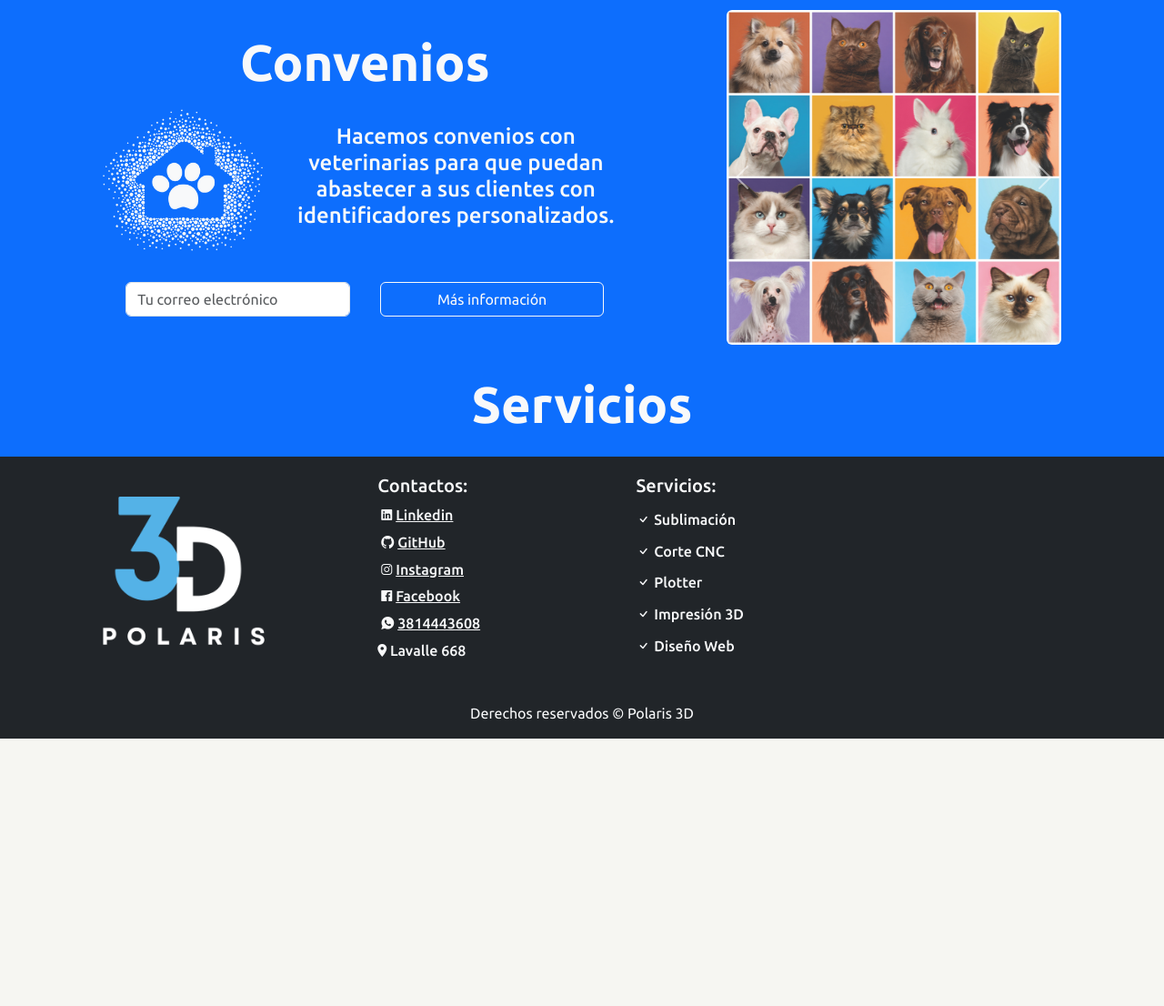
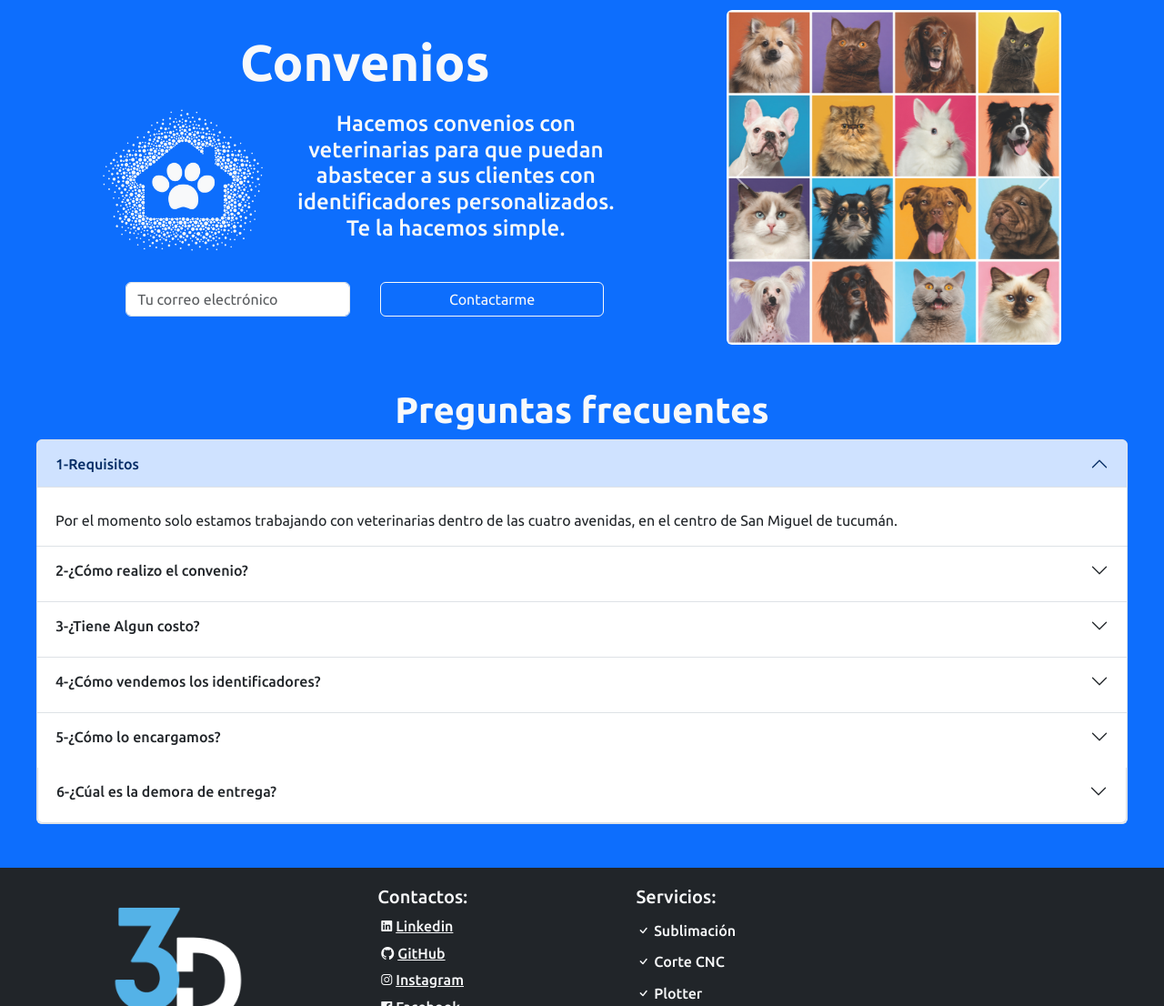
Before and after one commit to IgnacioVelazquez92/Polaris, a plain HTML site: page index.html in a window 1280 px wide. Shown: the part 449-1555 px from the top of the page at 91% size. Before the commit the page ends 1261 px from the top, so only its background shows below. Drawn offline with nearby package versions, Linux system fonts and the light colour scheme; sample sign-in values are in the browser's storage; grey boxes are pictures that could not be loaded.

Commit message:
finalización convenio

```diff
--- a/index.html
+++ b/index.html
@@ -71,14 +71,13 @@
           <h2 class="display-4 fw-bold text-light text-center">Convenios</h2>
           <div class="text-center row justify-content-center align-items-center">
             <img src="/img/programación.png" alt="veterinaria" class="img-fluid col-lg-4 d-none d-lg-block">
-            <p class="h4 text-light text-center col-12 col-lg-8">Hacemos convenios con veterinarias para que puedan abastecer a sus clientes con identificadores personalizados.</p>
+            <p class="h4 text-light text-center col-12 col-lg-8">Hacemos convenios con veterinarias para que puedan abastecer a sus clientes con identificadores personalizados. Te la hacemos simple.</p>
           </div>
-
           <form for="input-convenio" class="row g-3 mt-2 justify-content-center justify-content-lg-evenly">
               <div class="col-12 col-lg-5 mx-0 px-0">
                 <input class="form-control col-12 col-lg-5" type="email" id="input-convenio" required placeholder="Tu correo electrónico">
               </div>
-              <button type="submit"class="btn btn-outline-light col-12 col-lg-5">Más información</button>
+              <button type="submit"class="btn btn-outline-light col-12 col-lg-5">Contactarme</button>
           </form>
         </div>
         </div>
@@ -110,11 +109,84 @@
         </div>
 
       </div>
+      <div class="col-12 col-lg-12 row align-items-center mt-5">
+        <h2 class="display-6 fw-bold text-light text-center">Preguntas frecuentes</h2>
+
+        <div class="accordion" id="accordionPanelsStayOpenExample">
+          <div class="accordion-item">
+            <h2 class="accordion-header" id="panelsStayOpen-headingOne">
+              <button class="accordion-button h1" type="button" data-bs-toggle="collapse" data-bs-target="#panelsStayOpen-collapseOne" aria-expanded="true" aria-controls="panelsStayOpen-collapseOne">
+                1-Requisitos
+              </button>
+            </h2>
+            <div id="panelsStayOpen-collapseOne" class="accordion-collapse collapse show" aria-labelledby="panelsStayOpen-headingOne">
+              <div class="accordion-body">
+                Por el momento solo estamos trabajando con veterinarias dentro de las cuatro avenidas, en el centro de San Miguel de tucumán.
+              </div>
+            </div>
+          </div>
+          <div class="accordion-item">
+            <h2 class="accordion-header" id="panelsStayOpen-headingTwo">
+              <button class="accordion-button h1 collapsed" type="button" data-bs-toggle="collapse" data-bs-target="#panelsStayOpen-collapseTwo" aria-expanded="false" aria-controls="panelsStayOpen-collapseTwo">
+                2-¿Cómo realizo el convenio?
+              </button>
+            </h2>
+            <div id="panelsStayOpen-collapseTwo" class="accordion-collapse collapse" aria-labelledby="panelsStayOpen-headingTwo">
+              <div class="accordion-body">
+                Una vez que te contactamos arreglamos todo con vos, para adaptarnos a tus necesidades. y te visitaremos en fecha a acordar a tu local.
+              </div>
+            </div>
+          </div>
+          <div class="accordion-item">
+            <h2 class="accordion-header" id="panelsStayOpen-headingThree">
+              <button class="accordion-button h1 collapsed" type="button" data-bs-toggle="collapse" data-bs-target="#panelsStayOpen-collapse3" aria-expanded="false" aria-controls="panelsStayOpen-collapseThree">
+                3-¿Tiene Algun costo?
+              </button>
+            </h2>
+            <div id="panelsStayOpen-collapse3" class="accordion-collapse collapse" aria-labelledby="panelsStayOpen-headingThree">
+              <div class="accordion-body">
+                No, nuestro beneficio sale de que compres y puedas revender nuestros productos personalizados.
+              </div>
+            </div>
+          </div>
+          <div class="accordion-item">
+            <h2 class="accordion-header" id="panelsStayOpen-headingThree">
+              <button class="accordion-button h1 collapsed" type="button" data-bs-toggle="collapse" data-bs-target="#panelsStayOpen-collapse4" aria-expanded="false" aria-controls="panelsStayOpen-collapseThree">
+                4-¿Cómo vendemos los identificadores?
+              </button>
+            </h2>
+            <div id="panelsStayOpen-collapse4" class="accordion-collapse collapse" aria-labelledby="panelsStayOpen-headingThree">
+              <div class="accordion-body">
+                Dejaremos una muestra de identificadores para que sus usuarios finales puedan palpar por medio propio la calidad de los mismos, interiorizarse con el tamaño y elegir cual es el adecuado.
+                Además le dejaremos una cartilla con más de 100 modelos que le podras mostrar a tus clientes para que elija el mas adecuado para su mascota.              </div>
+            </div>
+          </div>
+          <div class="accordion-item">
+            <h2 class="accordion-header" id="panelsStayOpen-headingThree">
+              <button class="accordion-button h1 collapsed" type="button" data-bs-toggle="collapse" data-bs-target="#panelsStayOpen-collapse5" aria-expanded="false" aria-controls="panelsStayOpen-collapseThree">
+                5-¿Cómo lo encargamos?
+              </button>
+            </h2>
+            <div id="panelsStayOpen-collapse5" class="accordion-collapse collapse" aria-labelledby="panelsStayOpen-headingThree">
+              <div class="accordion-body">
+                Mediante la pagina podras agregar tus pedidos semanales todos los viernes.            </div>
+          </div>
+          <div class="accordion-item">
+            <h2 class="accordion-header" id="panelsStayOpen-headingThree">
+              <button class="accordion-button h1 collapsed" type="button" data-bs-toggle="collapse" data-bs-target="#panelsStayOpen-collapse6" aria-expanded="false" aria-controls="panelsStayOpen-collapseThree">
+                6-¿Cúal es la demora de entrega?              </button>
+            </h2>
+            <div id="panelsStayOpen-collapse6" class="accordion-collapse collapse" aria-labelledby="panelsStayOpen-headingThree">
+              <div class="accordion-body">
+                Siendo un viernes el día de encargo semanal el proximo día hábil siguiente es donde te visitaremos para realizarte la entrega del pedido.              </div>
+            </div>
+          </div>
+        </div>
+
+      </div>
     </section>
     <section class="row bg-primary container-fluid p-3 justify-content-lg-evenly mx-0">
-      <div class="col-12 col-lg-6 row align-items-center">
-        <h2 class="display-4 fw-bold text-light text-center">Servicios</h2>
-      </div>
+
     </section>
   </main>
   <footer class="bg-dark mx-0 px-0 overflow-hidden" >
```
